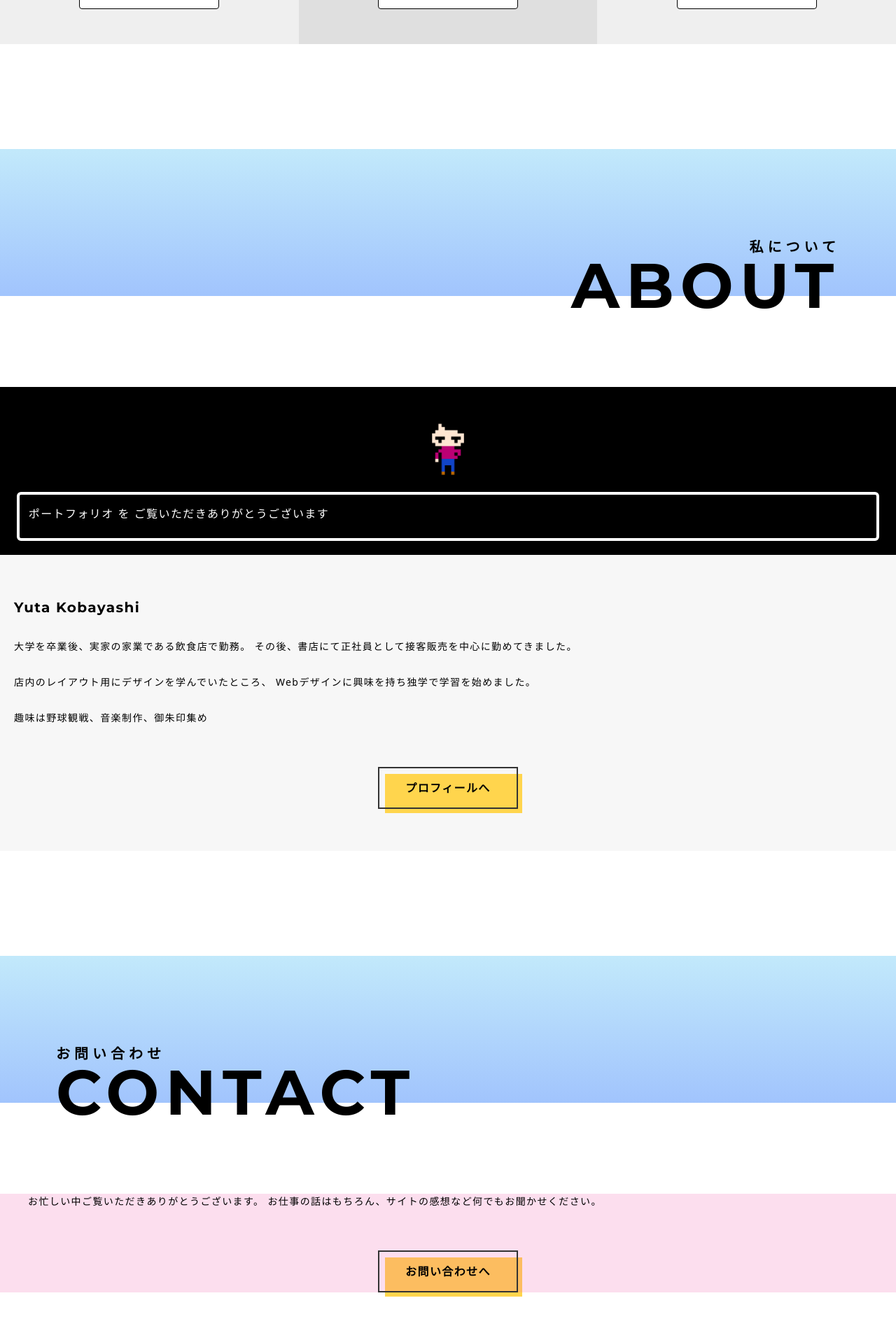
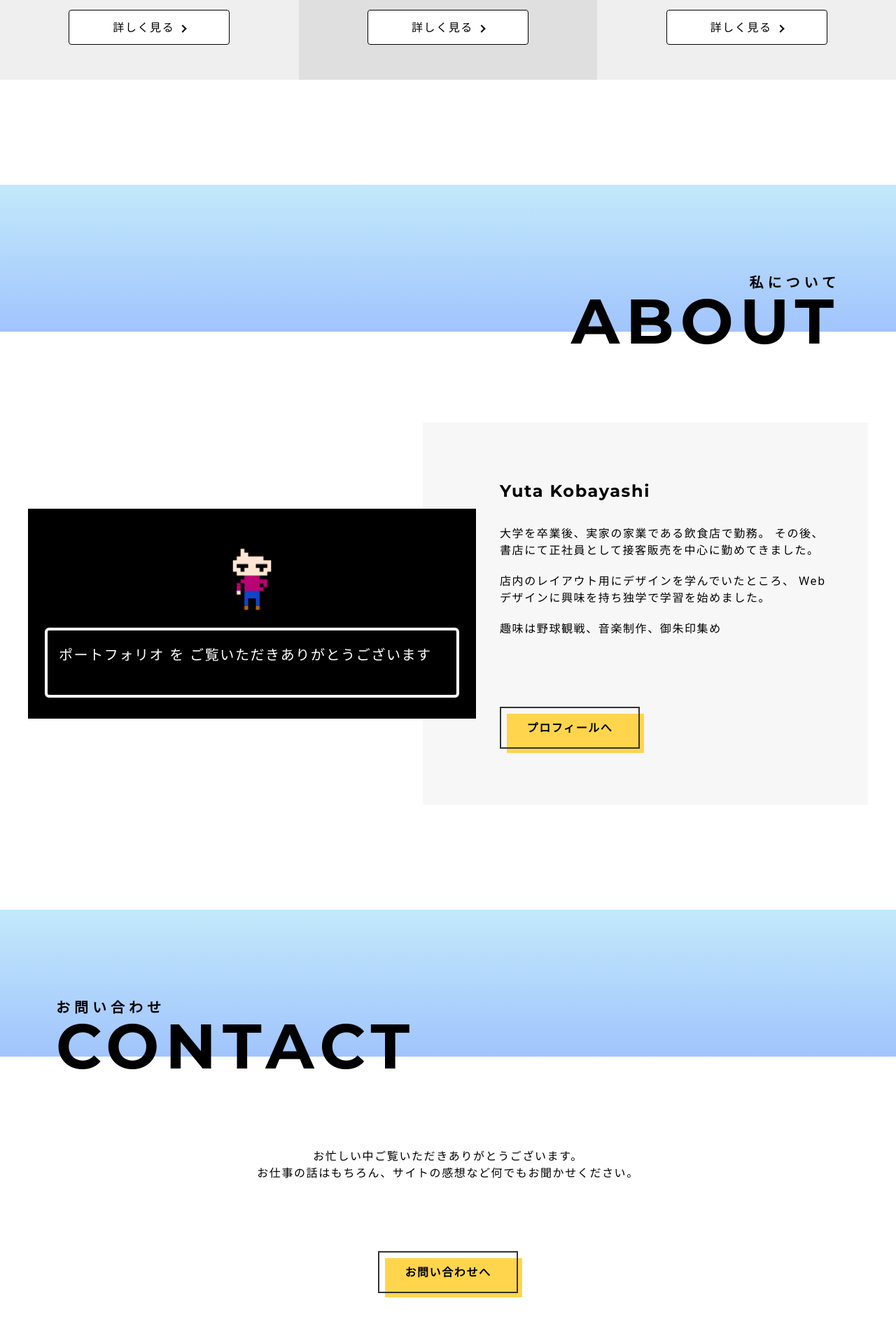
Before and after one commit to kbo580/my-portfolio-2022.7.25, a PHP site: page / in a window 1280 px wide. Shown: the part 1335-3240 px from the top of the page at 70% size. Run offline with PHP 8.4, Linux system fonts and the light colour scheme; some libraries are stand-ins or nearby versions; some web fonts are replaced.

Commit message:
innerからやり直し

```diff
--- a/css/styles.css
+++ b/css/styles.css
@@ -1,10 +1,6 @@
 @charset "UTF-8";
 * {
   box-sizing: border-box;
-}
-
-.mt-70 {
-  margin-top: 70px;
 }
 
 .thum {
@@ -39,6 +35,11 @@ body {
   font-size: 0.875rem;
 }
 
+@media (min-width: 768px) {
+  body {
+    font-size: 1rem;
+  }
+}
 main {
   position: relative;
   z-index: 0;
@@ -58,7 +59,6 @@ img {
   margin: 0 auto;
   max-width: 1280px;
   width: 100%;
-  background-color: rgba(241, 92, 168, 0.2);
   padding: 0 40px;
 }
 
@@ -150,7 +150,7 @@ section {
 
 .btn {
   display: block;
-  padding: 13px 26px;
+  padding: 1em 2em;
   line-height: 1;
   text-align: center;
   margin-left: auto;
@@ -195,6 +195,22 @@ section {
   left: 8px;
 }
 
+.mt-70 {
+  margin-top: 70px;
+}
+
+@media (min-width: 768px) {
+  .btn--more {
+    font-size: 1rem;
+    width: 230px;
+  }
+  .mt-70 {
+    margin-top: 100px;
+  }
+  .mla {
+    margin-left: initial;
+  }
+}
 /* -------------------------------------------- */
 /* header */
 /* -------------------------------------------- */
@@ -302,11 +318,6 @@ section {
 }
 .works__item-btn {
   margin-top: 40px;
-}
-
-.bbb {
-  background-color: #ccc;
-  padding: 30px 0 50px;
 }
 
 .slideBtn {
@@ -425,6 +436,7 @@ section {
 }
 
 .about-body__wrapper {
+  width: 100%;
   background-color: #F7F7F7;
   position: relative;
   z-index: -2;
@@ -438,9 +450,53 @@ section {
   margin-top: 10px;
 }
 .about-body__content {
-  margin-top: 30px;
+  margin-top: 20px;
 }
 
+@media (min-width: 768px) {
+  .about__wrapper {
+    display: flex;
+    flex-direction: row-reverse;
+    position: relative;
+    justify-content: space-between;
+    width: 100%;
+    max-width: 1280px;
+    margin: 0 auto;
+    padding: 0 40px;
+  }
+  .about-image__wrapper {
+    width: 50%;
+    padding: 30px 0 30px;
+    position: absolute;
+    top: 50%;
+    left: 40px;
+    transform: translateY(-50%);
+  }
+  .about-image__image {
+    width: 120px;
+    height: 120px;
+    margin: 0 auto 10px;
+  }
+  .about-image__content-frame {
+    width: 100%;
+    padding: 10px 24px 0;
+  }
+  .about-image__text {
+    font-size: 1.25rem;
+    padding: 1em 0.8em;
+    min-height: 100px;
+  }
+  .about-body__wrapper {
+    width: 53%;
+    padding: 80px 50px 80px 110px;
+  }
+  .about-body__title {
+    font-size: 1.5rem;
+  }
+  .about-body__content-list {
+    margin-top: 30px;
+  }
+}
 /* -------------------------------------------- */
 /* contact */
 /* -------------------------------------------- */
@@ -450,6 +506,11 @@ section {
   z-index: -2;
 }
 
+@media (min-width: 768px) {
+  .contact {
+    text-align: center;
+  }
+}
 /* -------------------------------------------- */
 /* footer */
 /* -------------------------------------------- */
--- a/css/styles.scss
+++ b/css/styles.scss
@@ -9,9 +9,7 @@
 
 $accentColor: #FFD54D;
 
-.mt-70{
-  margin-top: 70px;
-}
+
 
 .thum{
   aspect-ratio: 16 / 9;
@@ -45,6 +43,12 @@ body {
   font-size: rem(14);
 }
 
+@media (min-width: 768px){
+  body{
+    font-size: rem(16);
+  }
+}
+
 main{
   position: relative;
   z-index: 0;
@@ -71,7 +75,6 @@ header,main,section,footer, div, ul, li, h1,h2,h3,dl,dt,dd
   margin: 0 auto;
   max-width: 1280px;
   width: 100%;
-  background-color: rgba(241,92,168,0.2);
   padding: 0 40px;
 }
 
@@ -177,7 +180,7 @@ section{
 
 .btn{
   display: block;
-  padding: 13px 26px;
+  padding: 1em 2em;
   line-height: 1;
   text-align: center;
   margin-left: auto;
@@ -224,6 +227,27 @@ section{
       left: 8px;
       // transition: .4s;
     }
+  }
+}
+.mt-70{
+  margin-top: 70px;
+}
+
+@media (min-width: 768px){
+  .btn{
+
+    &--more{
+      font-size: rem(16);
+      width: 230px;
+    }
+  }
+
+  .mt-70{
+    margin-top: 100px;
+  }
+
+  .mla{
+    margin-left: initial;
   }
 }
 
@@ -360,15 +384,6 @@ section{
   }
 }
 
-.aaa{
-
-}
-
-.bbb{
-  background-color: #ccc;
-  padding: 30px 0 50px;
-}
-
 .slideBtn{
   width: 25px;
   height: 40px;
@@ -475,10 +490,6 @@ section{
     &__explain{
       margin-top: 10px;
     }
-
-    &__image{
-      // margin-top: 40px;
-    }
   }
 }
 
@@ -525,6 +536,8 @@ section{
 .about-body{
 
   &__wrapper{
+    width: 100%;
+    // border: 1px solid #000;
     background-color: #F7F7F7;
     position: relative;
     z-index: -2;
@@ -541,14 +554,74 @@ section{
   }
 
   &__content{
-    margin-top: 30px;
+    margin-top: 20px;
   }
 }
 
 
 @media (min-width: 768px){
+  .about{
 
+    &__wrapper{
+      display: flex;
+      flex-direction: row-reverse;
+      position: relative;
+      justify-content: space-between;
+
+      width: 100%;
+      max-width: 1280px;
+      margin: 0 auto;
+      padding: 0 40px;
+    }
+  }
+
+  .about-image{
+
+    &__wrapper{
+      width: 50%;
+      padding: 30px 0 30px;
+      position: absolute;
+      top: 50%;
+      left: 40px;
+      transform: translateY(-50%);
+    }
+
+    &__image{
+      width: 120px;
+      height: 120px;
+      margin: 0 auto 10px;
+    }
+
+    &__content-frame{
+      width: 100%;
+      padding: 10px 24px 0;
+    }
+
+    &__text{
+      font-size: rem(20);
+      padding: 1em 0.8em;
+      min-height: 100px;
+    }
+  }
+
+  .about-body{
+
+    &__wrapper{
+      width: 53%;
+      padding: 80px 50px 80px 110px;
+    }
+
+    &__title{
+      font-size: rem(24);
+    }
+
+    &__content-list{
+      margin-top: 30px;
+    }
+
+  }
 }
+
 /* -------------------------------------------- */
 /* contact */
 /* -------------------------------------------- */
@@ -559,7 +632,9 @@ section{
 }
 
 @media (min-width: 768px){
-
+  .contact{
+    text-align: center;
+  }
 }
 
 /* -------------------------------------------- */
--- a/index.html
+++ b/index.html
@@ -149,8 +149,8 @@
             <img src="images/kbyt.png" alt="こばゆたくん">
           </figure>
 
-          <div class="about-image__content-frame rpg-frame mv__rpg-frame">
-            <p class="rpg-serif mv__rpg-serif about-image__text TextTyping">ポートフォリオ を ご覧いただきありがとうございます</p>
+          <div class="about-image__content-frame">
+            <p class="about-image__text TextTyping">ポートフォリオ を ご覧いただきありがとうございます</p>
           </div>
         </div>
         <!-- /about-image__wrapper -->
@@ -165,7 +165,7 @@
             <li class="about-body__content">趣味は野球観戦、音楽制作、御朱印集め</li>
           </ul>
 
-          <a href="" class="btn btn--pageChange mt-70">プロフィールへ</a>
+          <a href="" class="btn btn--pageChange mt-70 mla">プロフィールへ</a>
         </div>
         <!-- /about-body__wrapper -->
       </div>
@@ -177,7 +177,7 @@
       <h2 class="sec-heading en-title sec-heading--left"><p class="sec-heading--ja">お問い合わせ</p>contact</h2>
 
       <div class="inner">
-        <p>お忙しい中ご覧いただきありがとうございます。
+        <p>お忙しい中ご覧いただきありがとうございます。<br>
           お仕事の話はもちろん、サイトの感想など何でもお聞かせください。</p>
 
           <a href="" class="btn btn--pageChange mt-70">お問い合わせへ</a>
```
